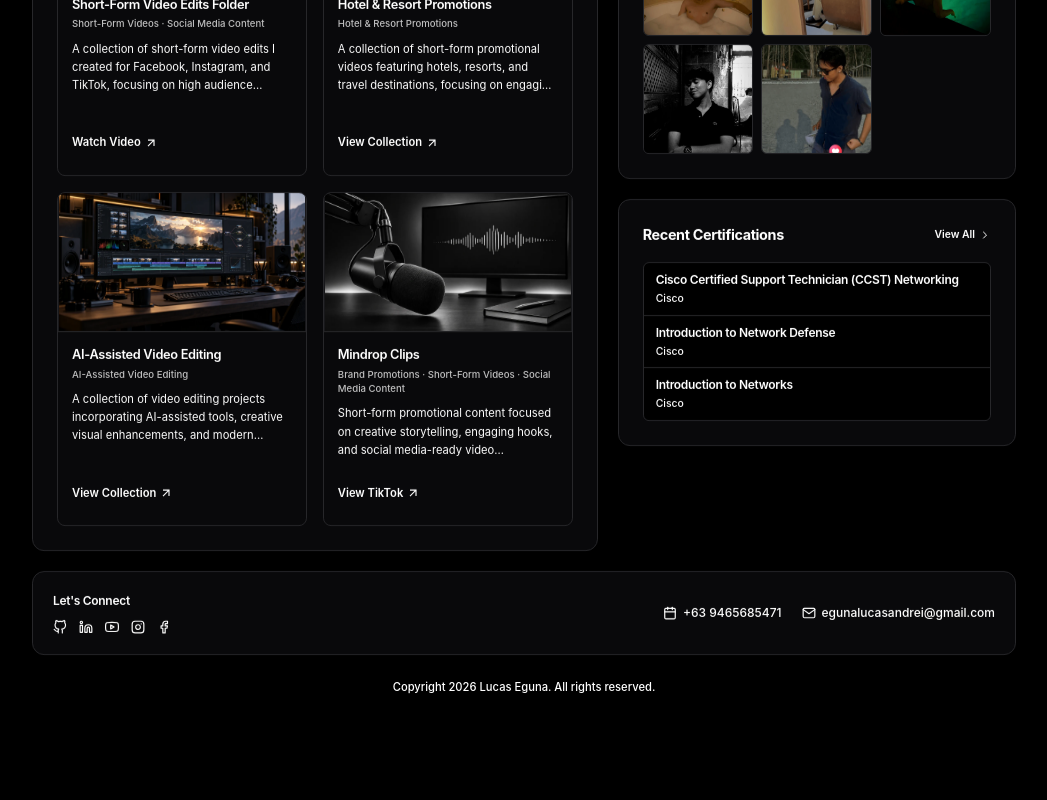
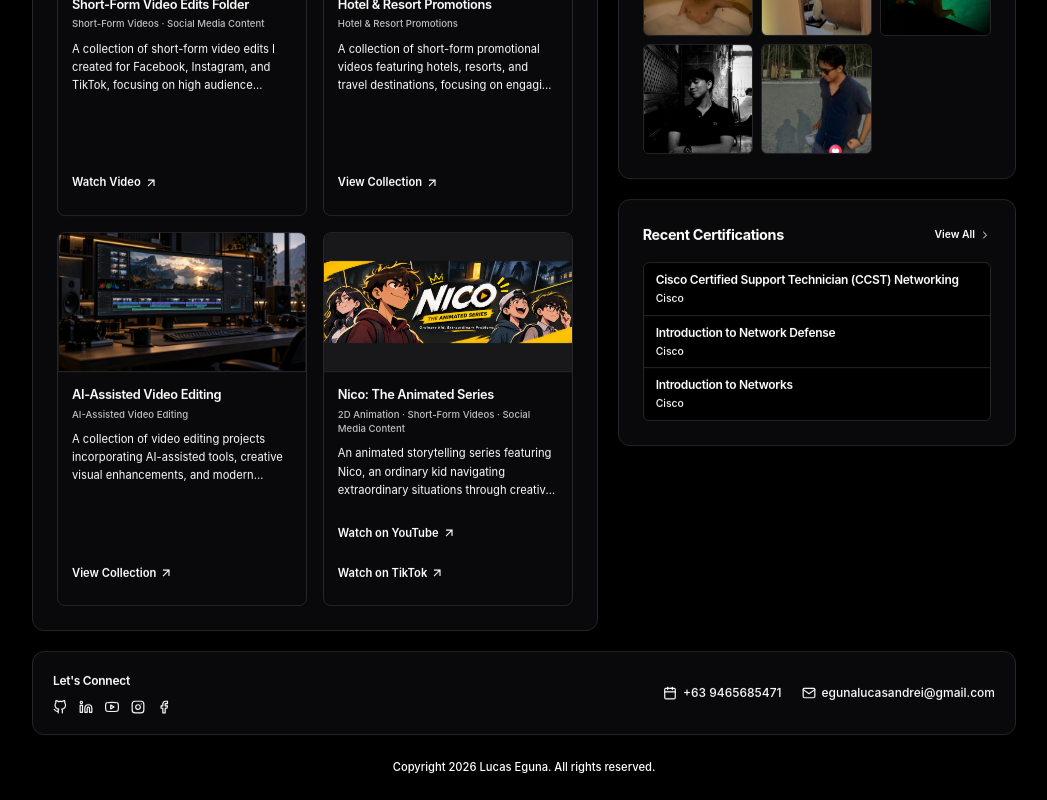
Before and after one commit to egunalucasandrei-droid/My-Portfolio-Eguna, a React (Vite) app: page / in a window 1280 px wide. Shown: the part 2251-3051 px from the top of the page, without its empty margins (116-1163 px from the left). Before the commit the page ends 2971 px from the top, so only its background shows below. Built offline with nearby package versions, Linux system fonts and the light colour scheme.

Commit message:
feat: add Nico animated series to featured video portfolio

```diff
--- a/src/App.jsx
+++ b/src/App.jsx
@@ -380,6 +380,22 @@ const projects = [
     imageFit: "contain",
     link: "https://www.tiktok.com/@mindrop.clips",
     linkText: "View TikTok",
+    isVideo: true
+  },
+  {
+    category: "video",
+    title: "Nico: The Animated Series",
+    type: "Animated Storytelling Series",
+    videoCategories: ['2D Animation', 'Short-Form Videos', 'Social Media Content'],
+    desc: "An animated storytelling series featuring Nico, an ordinary kid navigating extraordinary situations through creative visuals, character-driven stories, and engaging short-form animation.",
+    img: "/images/nico-animated-series.webp",
+    imageBackground: "dark",
+    imageAlt: "Nico: The Animated Series official banner featuring animated characters.",
+    imageFit: "contain",
+    links: [
+      { label: "Watch on YouTube", url: "https://www.youtube.com/@ItsNicoAnimated" },
+      { label: "Watch on TikTok", url: "https://www.tiktok.com/@itsnico.animated" },
+    ],
     isVideo: true
   }
 ];
--- a/src/components/ProjectCard.jsx
+++ b/src/components/ProjectCard.jsx
@@ -3,13 +3,17 @@ import { thumbnailFor } from '../media';
 export default function ProjectCard({ project, theme, compact = false, headingLevel = 'h3' }) {
   const Heading = headingLevel;
   const action = project.actionLabel || (project.category === 'web' ? 'Live Demo' : project.category === 'uiux' ? 'View Design' : (project.linkText || 'Watch Video'));
+  const links = project.links ?? [
+    ...(project.link ? [{ label: action, url: project.link }] : []),
+    ...(project.github ? [{ label: 'GitHub', url: project.github }] : []),
+  ];
   const hasVideoPreview = Boolean(project.videoPreview && project.isVideo && project.img && project.link);
   const Preview = hasVideoPreview ? 'a' : 'div';
 
   return (
     <article data-project={project.title} className={`group flex h-full min-w-0 flex-col overflow-hidden rounded-lg border transition-colors ${theme === 'dark' ? 'border-zinc-800 bg-zinc-950 hover:border-zinc-600' : 'border-zinc-200 bg-white hover:border-zinc-400'}`}>
       {project.img ? (
-        <Preview {...(hasVideoPreview ? { href: project.link, target: '_blank', rel: 'noopener noreferrer', 'aria-label': `Play ${project.title} on Google Drive (opens in a new tab)` } : {})} className={`aspect-video overflow-hidden border-b ${hasVideoPreview ? 'group/video-preview relative block focus-visible:outline-2 focus-visible:outline-white focus-visible:-outline-offset-4' : ''} ${theme === 'dark' ? 'border-zinc-800 bg-zinc-900' : 'border-zinc-200 bg-zinc-50'}`}>
+        <Preview {...(hasVideoPreview ? { href: project.link, target: '_blank', rel: 'noopener noreferrer', 'aria-label': `Play ${project.title} on Google Drive (opens in a new tab)` } : {})} className={`aspect-video overflow-hidden border-b ${hasVideoPreview ? 'group/video-preview relative block focus-visible:outline-2 focus-visible:outline-white focus-visible:-outline-offset-4' : ''} ${theme === 'dark' ? 'border-zinc-800 bg-zinc-900' : `border-zinc-200 ${project.imageBackground === 'dark' ? 'bg-zinc-900' : 'bg-zinc-50'}`}`}>
           <img src={thumbnailFor(project.img)} alt={project.imageAlt || `${project.title} ${project.isVideo ? 'video thumbnail' : 'project screenshot'}`} width="640" height="360" loading="lazy" decoding="async" className={`h-full w-full object-center transition-transform duration-300 ${project.imageFit === 'contain' ? 'object-contain' : `${project.isVideo ? 'object-cover' : 'object-contain'} motion-safe:group-hover:scale-[1.025]`}`} />
           {hasVideoPreview && <span aria-hidden="true" className="pointer-events-none absolute inset-0 flex items-center justify-center bg-black/15 transition-colors duration-300 group-hover/video-preview:bg-black/25 group-focus-visible/video-preview:bg-black/25">
             <span className="flex h-12 w-12 items-center justify-center rounded-full border border-white/70 bg-black/55 text-white transition-transform duration-300 motion-safe:group-hover/video-preview:scale-105">
@@ -35,9 +39,8 @@ export default function ProjectCard({ project, theme, compact = false, headingLe
           </ul>
         )}
         <div className="mt-auto flex flex-wrap gap-x-4 gap-y-1 pt-4 text-[0.7rem] font-semibold">
-          {project.link && <a href={project.link} target="_blank" rel="noopener noreferrer" aria-label={`${action}: ${project.title} (opens in a new tab)`} className="inline-flex min-h-9 items-center gap-1 underline-offset-4 hover:underline">{action}<svg aria-hidden="true" className="h-3 w-3" viewBox="0 0 16 16" fill="none" stroke="currentColor" strokeWidth="1.5"><path d="M4 12 12 4M4 4h8v8" /></svg></a>}
-          {project.github && <a href={project.github} target="_blank" rel="noopener noreferrer" aria-label={`GitHub: ${project.title} (opens in a new tab)`} className="inline-flex min-h-9 items-center gap-1 underline-offset-4 hover:underline">GitHub<svg aria-hidden="true" className="h-3 w-3" viewBox="0 0 16 16" fill="none" stroke="currentColor" strokeWidth="1.5"><path d="M4 12 12 4M4 4h8v8" /></svg></a>}
-          {!project.link && !project.github && <span className="inline-flex min-h-9 items-center text-[0.65rem] font-medium opacity-75">{project.status || 'No public link available'}</span>}
+          {links.map(link => <a key={link.url} href={link.url} target="_blank" rel="noopener noreferrer" aria-label={`${link.label}: ${project.title} (opens in a new tab)`} className="inline-flex min-h-9 items-center gap-1 underline-offset-4 hover:underline">{link.label}<svg aria-hidden="true" className="h-3 w-3" viewBox="0 0 16 16" fill="none" stroke="currentColor" strokeWidth="1.5"><path d="M4 12 12 4M4 4h8v8" /></svg></a>)}
+          {!links.length && <span className="inline-flex min-h-9 items-center text-[0.65rem] font-medium opacity-75">{project.status || 'No public link available'}</span>}
         </div>
       </div>
     </article>
--- a/src/components/VideoPortfolio.jsx
+++ b/src/components/VideoPortfolio.jsx
@@ -2,7 +2,7 @@ import { useState } from 'react';
 import ProjectCard from './ProjectCard';
 
 const categories = ['All Videos', 'Short-Form Videos', 'Hotel & Resort Promotions', 'AI-Assisted Video Editing', 'Social Media Content', 'Film & Vlogs', '2D Animation', 'Brand Promotions'];
-const featuredTitles = ['Short-Form Video Edits Folder', 'Hotel & Resort Promotions', 'AI-Assisted Video Editing', 'Mindrop Clips'];
+const featuredTitles = ['Short-Form Video Edits Folder', 'Hotel & Resort Promotions', 'AI-Assisted Video Editing', 'Nico: The Animated Series'];
 
 export default function VideoPortfolio({ projects, theme, compact = false }) {
   const [category, setCategory] = useState('All Videos');
```
Also changed, not shown: public/images/nico-animated-series.webp (added).
